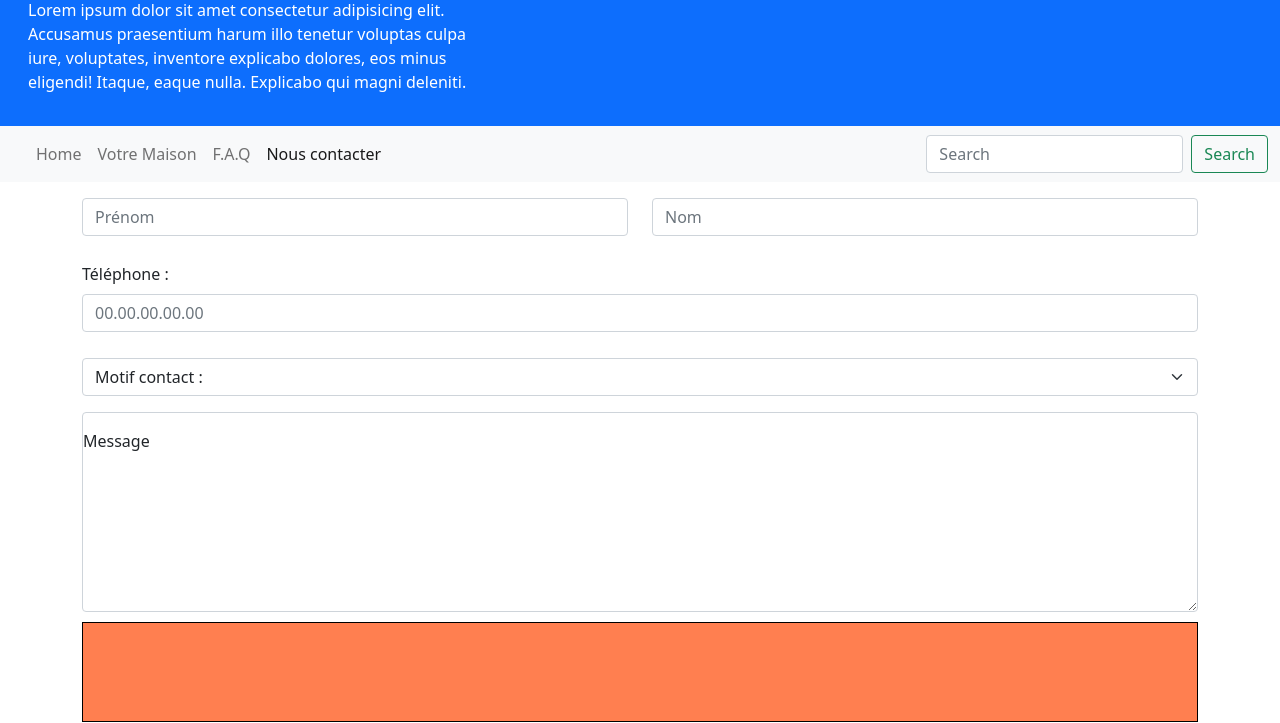
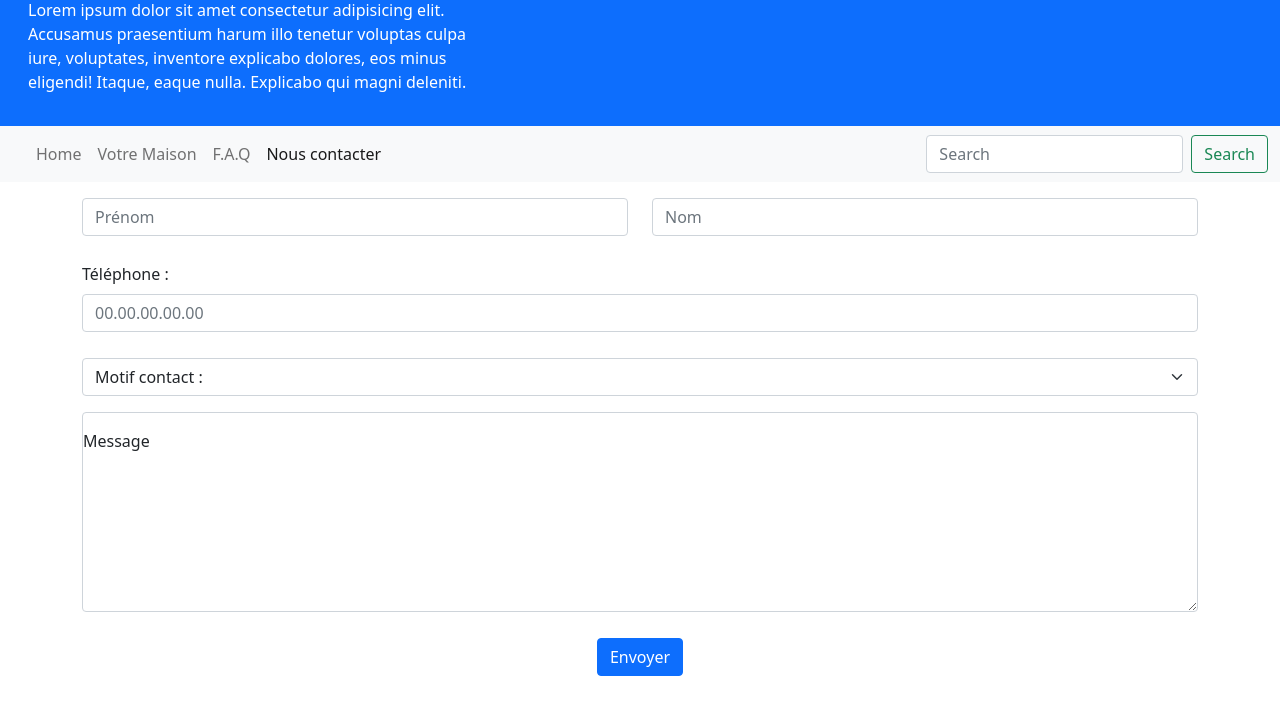
Before and after one commit to Eryans/NorImmo, a website built with Parcel: page contact.html in a window 1280 px wide. Shown: the part 78-801 px from the top of the page. Built offline with nearby package versions, Linux system fonts and the light colour scheme.

Commit message:
Deleted old Paul's css that was still here after conflict

```diff
--- a/css/main.css
+++ b/css/main.css
@@ -97,12 +97,6 @@ textarea {
     font-size: x-small;
     color: red;
    }
-   #test, #messageCount{
-    border: 1px solid black;
-    background-color: coral;
-    height: 100px;
-    margin-top: 1em;
-  }
   /* --------------- Jules CSS---------------------*/
   #textDescription{
     background-color: rgba(0,0,0,0.5);
```
